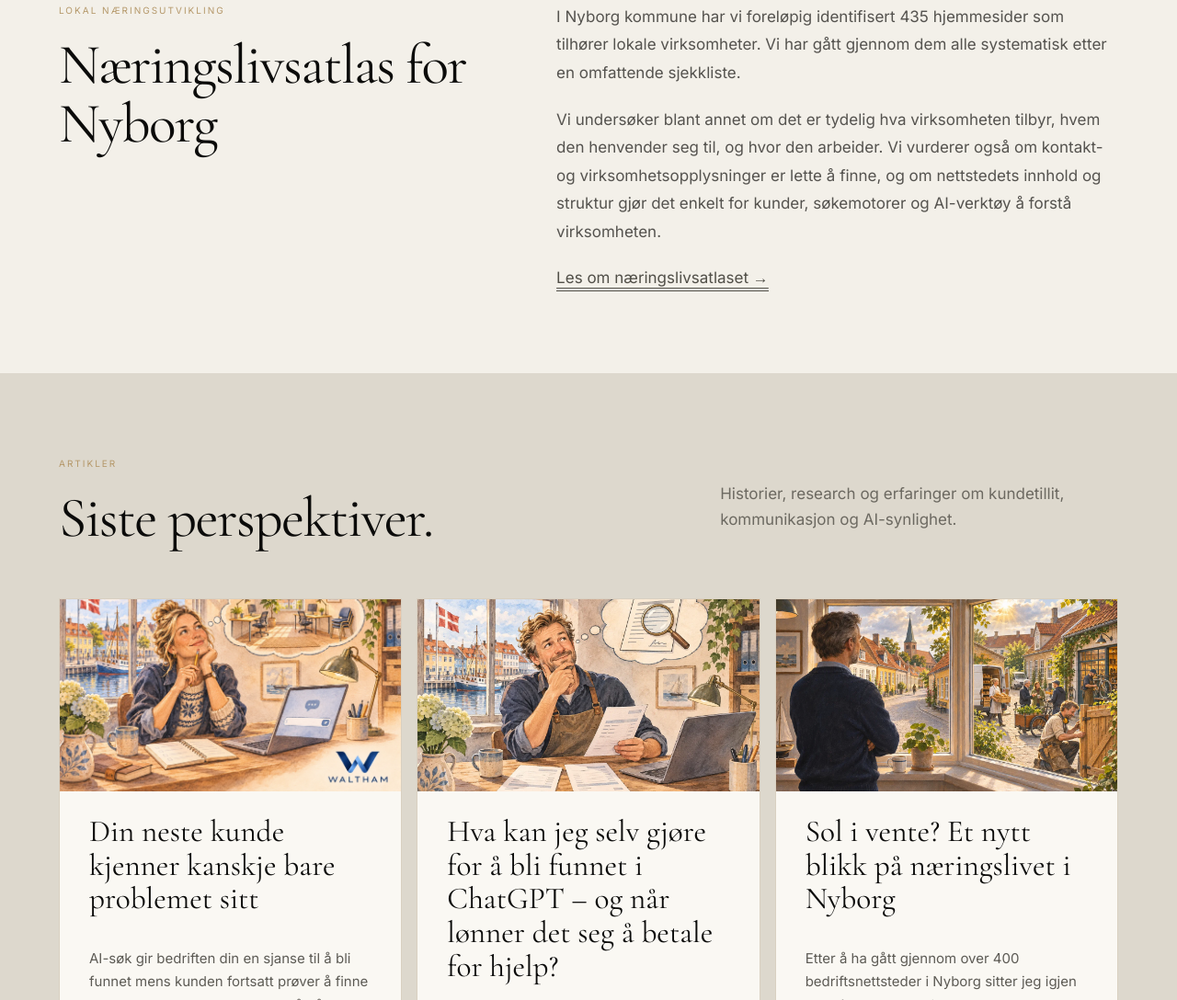
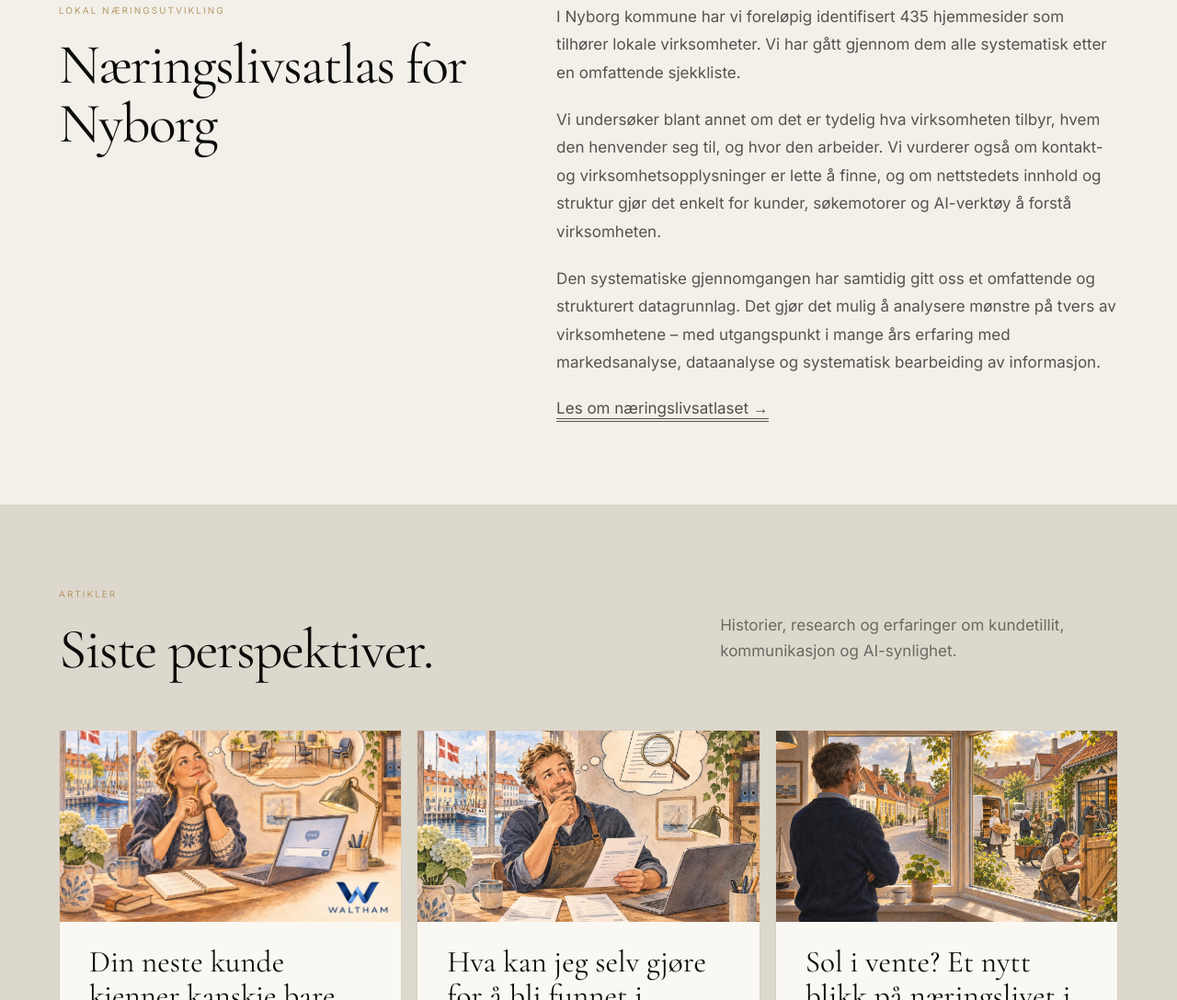
Before and after one commit to waltham1968-source/Waltham, a plain HTML site: page no/index.html in a window 1280 px wide. Shown: the part 1076-2164 px from the top of the page at 92% size. Drawn offline with nearby package versions, Linux system fonts and the light colour scheme.

Commit message:
Explain the Nyborg Atlas data and research method

```diff
--- a/no/index.html
+++ b/no/index.html
@@ -135,6 +135,7 @@
       <div class="copy">
         <p>I Nyborg kommune har vi foreløpig identifisert 435 hjemmesider som tilhører lokale virksomheter. Vi har gått gjennom dem alle systematisk etter en omfattende sjekkliste.</p>
         <p>Vi undersøker blant annet om det er tydelig hva virksomheten tilbyr, hvem den henvender seg til, og hvor den arbeider. Vi vurderer også om kontakt- og virksomhetsopplysninger er lette å finne, og om nettstedets innhold og struktur gjør det enkelt for kunder, søkemotorer og AI-verktøy å forstå virksomheten.</p>
+        <p>Den systematiske gjennomgangen har samtidig gitt oss et omfattende og strukturert datagrunnlag. Det gjør det mulig å analysere mønstre på tvers av virksomhetene – med utgangspunkt i mange års erfaring med markedsanalyse, dataanalyse og systematisk bearbeiding av informasjon.</p>
         <a class="text-link" href="/no/nyborg-naeringsatlas/">Les om næringslivsatlaset →</a>
       </div>
     </div>
```
